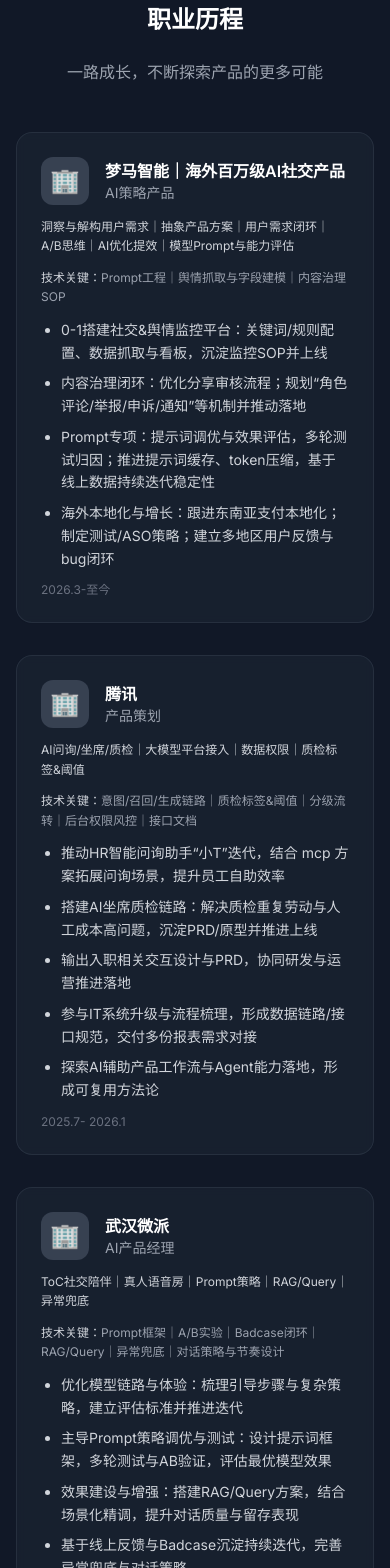
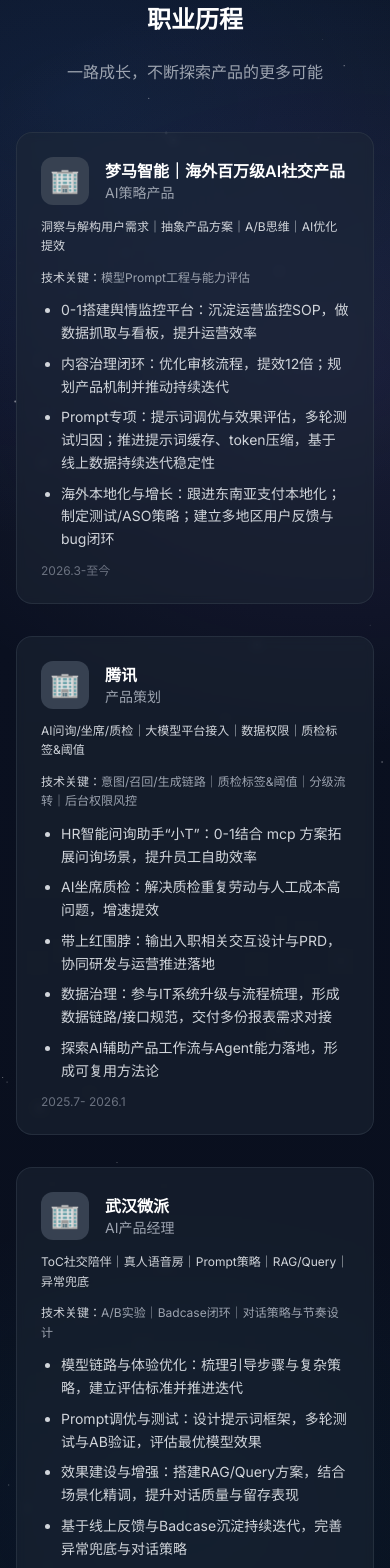
Before and after one commit to kiakizhang/personal-portfolio, a React (Vite) app: page / in a window 390 px wide. Shown: the part 2140-3708 px from the top of the page. Built offline with nearby package versions, Linux system fonts and the light colour scheme.

Commit message:
Career: starry background & shooting stars; update copy

```diff
--- /dev/null
+++ b/src/components/Effects/CareerShootingStars.tsx
@@ -0,0 +1,256 @@
+import { useEffect, useMemo, useRef } from "react";
+
+type Props = {
+  enabled: boolean;
+  className?: string;
+};
+
+type Star = {
+  x: number;
+  y: number;
+  r: number;
+  a: number;
+};
+
+type Meteor = {
+  x: number;
+  y: number;
+  vx: number;
+  vy: number;
+  life: number;
+  maxLife: number;
+  len: number;
+  w: number;
+};
+
+const clamp = (v: number, min: number, max: number) => Math.min(max, Math.max(min, v));
+
+export default function CareerShootingStars({ enabled, className }: Props) {
+  const canvasRef = useRef<HTMLCanvasElement | null>(null);
+  const rafRef = useRef<number | null>(null);
+  const resizeRafRef = useRef<number | null>(null);
+
+  const stars = useMemo<Star[]>(() => {
+    // 固定星点，避免每次渲染重置（轻量、稳定）
+    const s: Star[] = [];
+    // 轻量：只生成少量星点，且半径很小
+    const count = 70;
+    for (let i = 0; i < count; i++) {
+      s.push({
+        x: Math.random(),
+        y: Math.random(),
+        r: Math.random() * 1.2 + 0.2,
+        a: Math.random() * 0.35 + 0.15,
+      });
+    }
+    return s;
+  }, []);
+
+  useEffect(() => {
+    const canvas = canvasRef.current;
+    if (!canvas) return;
+
+    const parent = canvas.parentElement;
+    if (!parent) return;
+
+    // 动效降级：移动端（粗指针）或 reduce motion 时完全不启用
+    const reduceMotion = window.matchMedia?.("(prefers-reduced-motion: reduce)")?.matches ?? false;
+    const coarsePointer = window.matchMedia?.("(pointer: coarse)")?.matches ?? false;
+    const shouldEnable = enabled && !reduceMotion && !coarsePointer;
+
+    const ctx = canvas.getContext("2d");
+    if (!ctx) return;
+
+    const meteors: Meteor[] = [];
+    let dpr = 1;
+    let w = 0;
+    let h = 0;
+    let lastTs = 0;
+    let lastMouseX = 0;
+    let lastMouseY = 0;
+    let lastMoveTs = 0;
+    let lastSpawnTs = 0;
+    let running = false;
+
+    const setCanvasSize = () => {
+      const rect = parent.getBoundingClientRect();
+      w = Math.max(1, Math.floor(rect.width));
+      h = Math.max(1, Math.floor(rect.height));
+      // 上限防止超高DPR导致性能开销过大
+      dpr = clamp(window.devicePixelRatio || 1, 1, 2);
+      canvas.width = Math.floor(w * dpr);
+      canvas.height = Math.floor(h * dpr);
+      canvas.style.width = `${w}px`;
+      canvas.style.height = `${h}px`;
+      ctx.setTransform(dpr, 0, 0, dpr, 0, 0);
+    };
+
+    const drawStars = () => {
+      // 星点：轻量静态（在 canvas 上补一层点状质感）
+      for (const s of stars) {
+        const x = s.x * w;
+        const y = s.y * h;
+        ctx.beginPath();
+        ctx.fillStyle = `rgba(255,255,255,${s.a})`;
+        ctx.arc(x, y, s.r, 0, Math.PI * 2);
+        ctx.fill();
+      }
+    };
+
+    const spawnMeteor = (x: number, y: number, dx: number, dy: number) => {
+      // 归一化方向，稍加斜率（更像流星）
+      const mag = Math.hypot(dx, dy) || 1;
+      const ndx = dx / mag;
+      const ndy = dy / mag;
+
+      // 让流星更“斜向下”，即使鼠标水平移动也会有轻微下坠
+      const vx = ndx * 900 + 180;
+      const vy = ndy * 900 + 260;
+
+      meteors.push({
+        x,
+        y,
+        vx,
+        vy,
+        life: 0,
+        maxLife: 850 + Math.random() * 450,
+        len: 140 + Math.random() * 120,
+        w: 1 + Math.random() * 1.4,
+      });
+      // 控制上限，避免堆积
+      if (meteors.length > 18) meteors.splice(0, meteors.length - 18);
+    };
+
+    const tick = (ts: number) => {
+      if (!running) return;
+      const dt = Math.min(34, ts - lastTs || 16);
+      lastTs = ts;
+
+      ctx.clearRect(0, 0, w, h);
+      drawStars();
+
+      // 绘制流星
+      for (let i = meteors.length - 1; i >= 0; i--) {
+        const m = meteors[i];
+        m.life += dt;
+        const t = clamp(m.life / m.maxLife, 0, 1);
+
+        m.x += (m.vx * dt) / 1000;
+        m.y += (m.vy * dt) / 1000;
+
+        const alpha = 1 - t;
+        const tailX = m.x - (m.vx / 1000) * (m.len);
+        const tailY = m.y - (m.vy / 1000) * (m.len);
+
+        const grad = ctx.createLinearGradient(m.x, m.y, tailX, tailY);
+        grad.addColorStop(0, `rgba(147,197,253,${0.9 * alpha})`); // blue-300
+        grad.addColorStop(0.5, `rgba(167,139,250,${0.55 * alpha})`); // purple-400
+        grad.addColorStop(1, `rgba(255,255,255,0)`);
+
+        ctx.strokeStyle = grad;
+        ctx.lineWidth = m.w;
+        ctx.lineCap = "round";
+        ctx.beginPath();
+        ctx.moveTo(m.x, m.y);
+        ctx.lineTo(tailX, tailY);
+        ctx.stroke();
+
+        // 超出范围或生命结束即回收
+        if (t >= 1 || m.x > w + 200 || m.y > h + 200) {
+          meteors.splice(i, 1);
+        }
+      }
+
+      rafRef.current = window.requestAnimationFrame(tick);
+    };
+
+    const start = () => {
+      if (running) return;
+      running = true;
+      lastTs = performance.now();
+      rafRef.current = window.requestAnimationFrame(tick);
+    };
+
+    const stop = () => {
+      running = false;
+      if (rafRef.current) {
+        cancelAnimationFrame(rafRef.current);
+        rafRef.current = null;
+      }
+      ctx.clearRect(0, 0, w, h);
+      drawStars();
+    };
+
+    // 仅在视口内运行
+    const io = new IntersectionObserver(
+      (entries) => {
+        const inView = entries.some((e) => e.isIntersecting);
+        if (!shouldEnable) {
+          stop();
+          return;
+        }
+        if (inView) start();
+        else stop();
+      },
+      { threshold: 0.08 }
+    );
+    io.observe(parent);
+
+    const handleResize = () => {
+      if (resizeRafRef.current) cancelAnimationFrame(resizeRafRef.current);
+      resizeRafRef.current = window.requestAnimationFrame(() => {
+        setCanvasSize();
+        // 重绘一次星点即可
+        ctx.clearRect(0, 0, w, h);
+        drawStars();
+      });
+    };
+
+    const handleMove = (e: MouseEvent) => {
+      if (!shouldEnable) return;
+      const now = performance.now();
+      const rect = parent.getBoundingClientRect();
+      const x = e.clientX - rect.left;
+      const y = e.clientY - rect.top;
+
+      const dx = x - lastMouseX;
+      const dy = y - lastMouseY;
+      const dt = now - lastMoveTs || 16;
+      lastMouseX = x;
+      lastMouseY = y;
+      lastMoveTs = now;
+
+      const speed = Math.hypot(dx, dy) / dt; // px/ms
+      // 低频：只有速度足够且过了冷却才生成
+      if (speed > 0.35 && now - lastSpawnTs > 190) {
+        lastSpawnTs = now;
+        // 让流星从鼠标附近随机偏移一点，避免太“跟手”
+        spawnMeteor(x + (Math.random() - 0.5) * 40, y + (Math.random() - 0.5) * 24, dx, dy);
+      }
+    };
+
+    setCanvasSize();
+    drawStars();
+
+    window.addEventListener("resize", handleResize);
+    parent.addEventListener("mousemove", handleMove);
+
+    // 初始：若不启用则保持静态星点
+    if (!shouldEnable) stop();
+
+    return () => {
+      io.disconnect();
+      window.removeEventListener("resize", handleResize);
+      parent.removeEventListener("mousemove", handleMove);
+      stop();
+    };
+  }, [enabled, stars]);
+
+  return (
+    <canvas
+      ref={canvasRef}
+      className={className}
+      aria-hidden="true"
+    />
+  );
+}
--- /dev/null
+++ b/src/components/Effects/index.ts
@@ -0,0 +1 @@
+export { default as CareerShootingStars } from "./CareerShootingStars";
--- a/src/components/Sections/Career.tsx
+++ b/src/components/Sections/Career.tsx
@@ -1,21 +1,36 @@
 import { profileData } from '../../data/profile';
 import type { CareerItem } from '../../data/profile';
 import Container from '../Layout/Container';
+import { CareerShootingStars } from '../Effects';
+import { useEffect, useState } from 'react';
 
 export default function Career() {
   const { career } = profileData as { career: CareerItem[] };
+  const [enableMeteors, setEnableMeteors] = useState(false);
+
+  useEffect(() => {
+    // 桌面端 + 不减少动效：才启用流星（移动端关闭）
+    const reduceMotion = window.matchMedia?.('(prefers-reduced-motion: reduce)')?.matches ?? false;
+    const coarsePointer = window.matchMedia?.('(pointer: coarse)')?.matches ?? false;
+    setEnableMeteors(!reduceMotion && !coarsePointer);
+  }, []);
 
   return (
-    <section id="career" className="py-20 bg-gray-900">
+    <section id="career" className="py-20 bg-gray-900 career-starry-bg relative overflow-hidden">
+      {/* 星空+流星：仅作用于职业历程板块；canvas 不拦截鼠标事件 */}
+      <CareerShootingStars
+        enabled={enableMeteors}
+        className="absolute inset-0 pointer-events-none z-0"
+      />
       <Container>
-        <div className="text-center mb-12">
+        <div className="text-center mb-12 relative z-10">
           <h2 className="section-title">职业历程</h2>
           <p className="text-gray-400 max-w-2xl mx-auto">
             一路成长，不断探索产品的更多可能
           </p>
         </div>
 
-        <div className="relative">
+        <div className="relative z-10">
           {/* Timeline line */}
           <div className="absolute left-1/2 transform -translate-x-1/2 w-0.5 h-full bg-gradient-to-b from-blue-500 to-purple-500 hidden md:block"></div>
 
--- a/src/data/profile.ts
+++ b/src/data/profile.ts
@@ -76,12 +76,11 @@ export const profileData = {
       role: "AI策略产品",
       period: "2026.3-至今",
       // 结构化信息（用于更清晰呈现）
-      subline:
-        "洞察与解构用户需求｜抽象产品方案｜用户需求闭环｜A/B思维｜AI优化提效｜模型Prompt与能力评估",
-      techStack: "Prompt工程｜舆情抓取与字段建模｜内容治理SOP",
+      subline: "洞察与解构用户需求｜抽象产品方案｜A/B思维｜AI优化提效",
+      techStack: "模型Prompt工程与能力评估",
       highlights: [
-        "0-1搭建社交&舆情监控平台：关键词/规则配置、数据抓取与看板，沉淀监控SOP并上线",
-        "内容治理闭环：优化分享审核流程；规划“角色评论/举报/申诉/通知”等机制并推动落地",
+        "0-1搭建舆情监控平台：沉淀运营监控SOP，做数据抓取与看板，提升运营效率",
+        "内容治理闭环：优化审核流程，提效12倍；规划产品机制并推动持续迭代",
         "Prompt专项：提示词调优与效果评估，多轮测试归因；推进提示词缓存、token压缩，基于线上数据持续迭代稳定性",
         "海外本地化与增长：跟进东南亚支付本地化；制定测试/ASO策略；建立多地区用户反馈与bug闭环",
       ],
@@ -94,12 +93,12 @@ export const profileData = {
       role: "产品策划",
       period: "2025.7- 2026.1",
       subline: "AI问询/坐席/质检｜大模型平台接入｜数据权限｜质检标签&阈值",
-      techStack: "意图/召回/生成链路｜质检标签&阈值｜分级流转｜后台权限风控｜接口文档",
+      techStack: "意图/召回/生成链路｜质检标签&阈值｜分级流转｜后台权限风控",
       highlights: [
-        "推动HR智能问询助手“小T”迭代，结合 mcp 方案拓展问询场景，提升员工自助效率",
-        "搭建AI坐席质检链路：解决质检重复劳动与人工成本高问题，沉淀PRD/原型并推进上线",
-        "输出入职相关交互设计与PRD，协同研发与运营推进落地",
-        "参与IT系统升级与流程梳理，形成数据链路/接口规范，交付多份报表需求对接",
+        "HR智能问询助手“小T”：0-1结合 mcp 方案拓展问询场景，提升员工自助效率",
+        "AI坐席质检：解决质检重复劳动与人工成本高问题，增速提效",
+        "带上红围脖：输出入职相关交互设计与PRD，协同研发与运营推进落地",
+        "数据治理：参与IT系统升级与流程梳理，形成数据链路/接口规范，交付多份报表需求对接",
         "探索AI辅助产品工作流与Agent能力落地，形成可复用方法论",
       ],
       description: "",
@@ -110,10 +109,10 @@ export const profileData = {
       role: "AI产品经理",
       period: "2024.4-2024.6",
       subline: "ToC社交陪伴｜真人语音房｜Prompt策略｜RAG/Query｜异常兜底",
-      techStack: "Prompt框架｜A/B实验｜Badcase闭环｜RAG/Query｜异常兜底｜对话策略与节奏设计",
+      techStack: "A/B实验｜Badcase闭环｜对话策略与节奏设计",
       highlights: [
-        "优化模型链路与体验：梳理引导步骤与复杂策略，建立评估标准并推进迭代",
-        "主导Prompt策略调优与测试：设计提示词框架，多轮测试与AB验证，评估最优模型效果",
+        "模型链路与体验优化：梳理引导步骤与复杂策略，建立评估标准并推进迭代",
+        "Prompt调优与测试：设计提示词框架，多轮测试与AB验证，评估最优模型效果",
         "效果建设与增强：搭建RAG/Query方案，结合场景化精调，提升对话质量与留存表现",
         "基于线上反馈与Badcase沉淀持续迭代，完善异常兜底与对话策略",
       ],
@@ -127,7 +126,7 @@ export const profileData = {
     {
       title: "华中师范大学优秀毕业生",
       year: "2026",
-      description: "以优秀成绩在学校结业。",
+      description: "以优秀成绩在学校结业",
       icon: "🎓",
     },
     {
--- a/src/index.css
+++ b/src/index.css
@@ -32,4 +32,16 @@
   .gradient-text {
     @apply bg-gradient-to-r from-blue-600 to-purple-600 bg-clip-text text-transparent;
   }
+
+  /* 职业历程：轻量星空背景（仅此板块） */
+  .career-starry-bg {
+    background:
+      radial-gradient(1200px 800px at 20% 10%, rgba(59, 130, 246, 0.12), transparent 55%),
+      radial-gradient(900px 700px at 85% 25%, rgba(167, 139, 250, 0.10), transparent 55%),
+      radial-gradient(700px 520px at 45% 90%, rgba(14, 165, 233, 0.06), transparent 60%),
+      radial-gradient(2px 2px at 10% 20%, rgba(255,255,255,0.18) 50%, transparent 55%),
+      radial-gradient(1.5px 1.5px at 30% 70%, rgba(255,255,255,0.14) 50%, transparent 55%),
+      radial-gradient(1px 1px at 80% 60%, rgba(255,255,255,0.12) 50%, transparent 55%),
+      linear-gradient(180deg, #0b1220 0%, #0a1020 40%, #090f1d 100%);
+  }
 }
```
